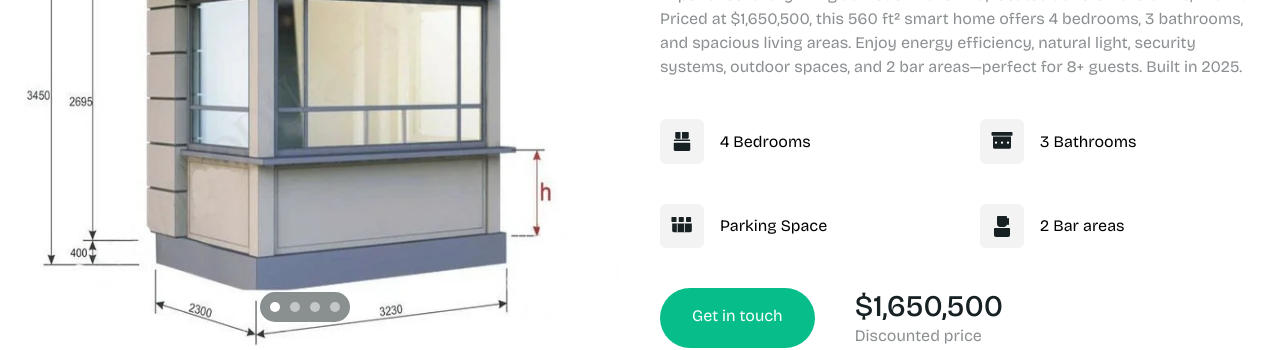
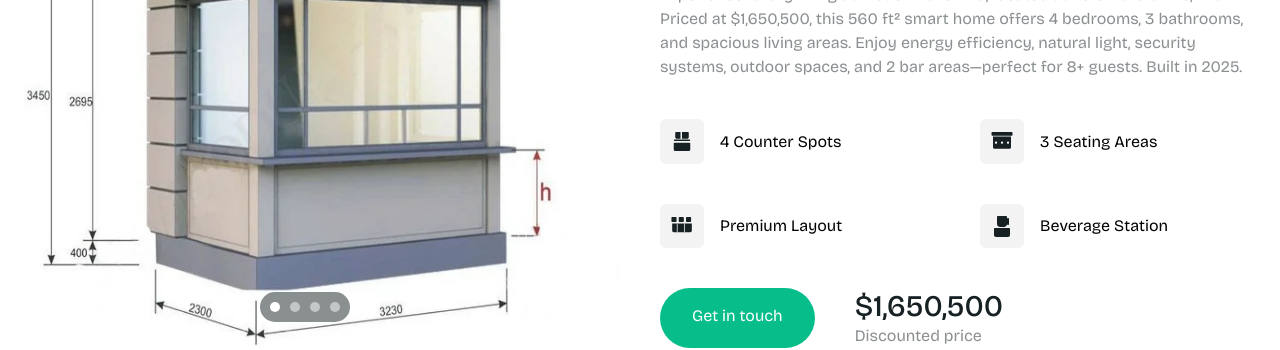
Before and after one commit to kiraabe/homely.1.2, a Next.js app: page / in a window 1280 px wide. Shown: the part 3520-3870 px from the top of the page. Built offline with nearby package versions, Linux system fonts and the light colour scheme.

Commit message:
Update featured property details to reflect kiosk business model

```diff
--- a/src/components/Home/FeaturedProperty/index.tsx
+++ b/src/components/Home/FeaturedProperty/index.tsx
@@ -96,7 +96,7 @@ const FeaturedProperty: React.FC = () => {
                 <div className="bg-dark/5 dark:bg-white/5 p-2.5 rounded-[6px]">
                   <Image
                     src={'/images/hero/sofa.svg'}
-                    alt='sofa'
+                    alt='coffee cup'
                     width={24}
                     height={24}
                     className='block dark:hidden'
@@ -104,20 +104,20 @@ const FeaturedProperty: React.FC = () => {
                   />
                   <Image
                     src={'/images/hero/dark-sofa.svg'}
-                    alt='sofa'
+                    alt='coffee cup'
                     width={24}
                     height={24}
                     className='hidden dark:block'
                     unoptimized={true}
                   />
                 </div>
-                <h6 className="">4 Bedrooms</h6>
+                <h6 className="">4 Counter Spots</h6>
               </div>
               <div className="flex items-center gap-4">
                 <div className="bg-dark/5 dark:bg-white/5 p-2.5 rounded-[6px]">
                   <Image
                     src={'/images/hero/tube.svg'}
-                    alt='tube'
+                    alt='counter service'
                     width={24}
                     height={24}
                     className='block dark:hidden'
@@ -125,20 +125,20 @@ const FeaturedProperty: React.FC = () => {
                   />
                   <Image
                     src={'/images/hero/dark-tube.svg'}
-                    alt='tube'
+                    alt='counter service'
                     width={24}
                     height={24}
                     className='hidden dark:block'
                     unoptimized={true}
                   />
                 </div>
-                <h6 className="">3 Bathrooms</h6>
+                <h6 className="">3 Seating Areas</h6>
               </div>
               <div className="flex items-center gap-4">
                 <div className="bg-dark/5 dark:bg-white/5 p-2.5 rounded-[6px]">
                   <Image
                     src={'/images/hero/parking.svg'}
-                    alt='parking'
+                    alt='seating area'
                     width={24}
                     height={24}
                     className='block dark:hidden'
@@ -146,20 +146,20 @@ const FeaturedProperty: React.FC = () => {
                   />
                   <Image
                     src={'/images/hero/dark-parking.svg'}
-                    alt='parking'
+                    alt='seating area'
                     width={24}
                     height={24}
                     className='hidden dark:block'
                     unoptimized={true}
                   />
                 </div>
-                <h6 className="">Parking Space</h6>
+                <h6 className="">Premium Layout</h6>
               </div>
               <div className="flex items-center gap-4">
                 <div className="bg-dark/5 dark:bg-white/5 p-2.5 rounded-[6px]">
                   <Image
                     src={'/images/hero/bar.svg'}
-                    alt='bar'
+                    alt='beverage'
                     width={24}
                     height={24}
                     className='block dark:hidden'
@@ -167,14 +167,14 @@ const FeaturedProperty: React.FC = () => {
                   />
                   <Image
                     src={'/images/hero/dark-bar.svg'}
-                    alt='bar'
+                    alt='beverage'
                     width={24}
                     height={24}
                     className='hidden dark:block'
                     unoptimized={true}
                   />
                 </div>
-                <h6 className="">2 Bar areas</h6>
+                <h6 className="">Beverage Station</h6>
               </div>
             </div>
             <div className="flex gap-10">
```
